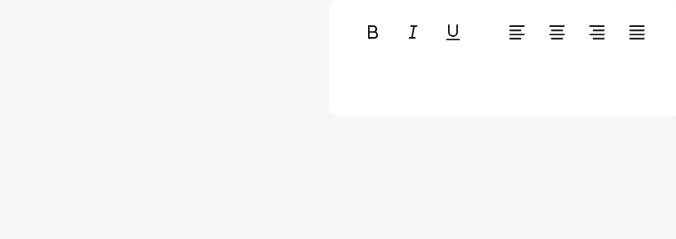
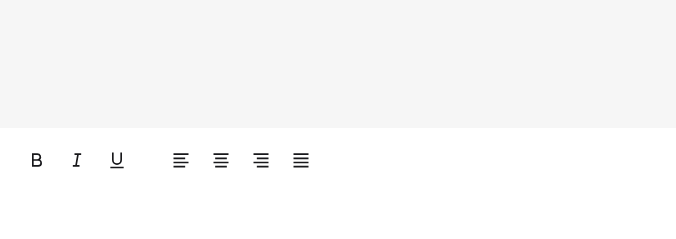
Before and after one commit to meluiz/meeditor, a website: page docs/index.html in a window 1280 px wide. Shown: the whole page, without its empty margins (135-811 px from the left). Drawn offline with Linux system fonts and the light colour scheme.

Commit message:
Adaptando o layout

```diff
--- a/docs/index.html
+++ b/docs/index.html
@@ -18,9 +18,7 @@
 
     html,
     body {
-      display: flex;
-      align-items: center;
-      justify-content: center;
+      margin: 64px;
       background-color: #f6f6f6;
     }
   </style>
@@ -28,11 +26,12 @@
 <body>
 
   <div class="editor"></div>
-  <div class="editor-2"></div>
 
   <script>
     MEEditor.start({
-      selector: '.editor'
+      selector: '.editor',
+      width: 768,
+      height: 112,
     })
   </script>
 </body>
```
